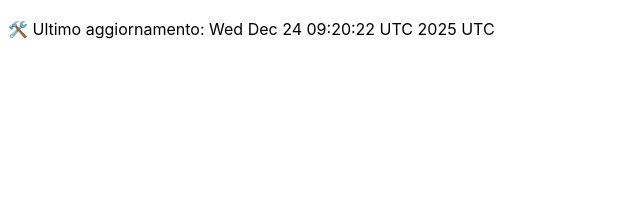
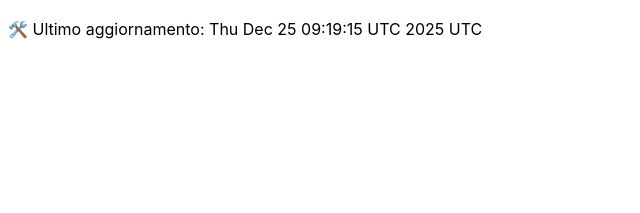
Before and after one commit to DanteTrb/DanteTrb.github.io, a Jekyll site: the page built from badges.md, in a window 1280 px wide. Shown: the top 213 px of the page, without its empty margins (0-640 px from the left). Built offline with Jekyll 4.4.1, drawn with Linux system fonts in a browser that asks for light colours; our own code applies the rules of GitHub Pages for plain Markdown files.

Commit message:
🛠️ Aggiornamento automatico badge

```diff
--- a/badges.md
+++ b/badges.md
@@ -1 +1 @@
-🛠️ Ultimo aggiornamento: Wed Dec 24 09:20:22 UTC 2025 UTC
+🛠️ Ultimo aggiornamento: Thu Dec 25 09:19:15 UTC 2025 UTC
```
